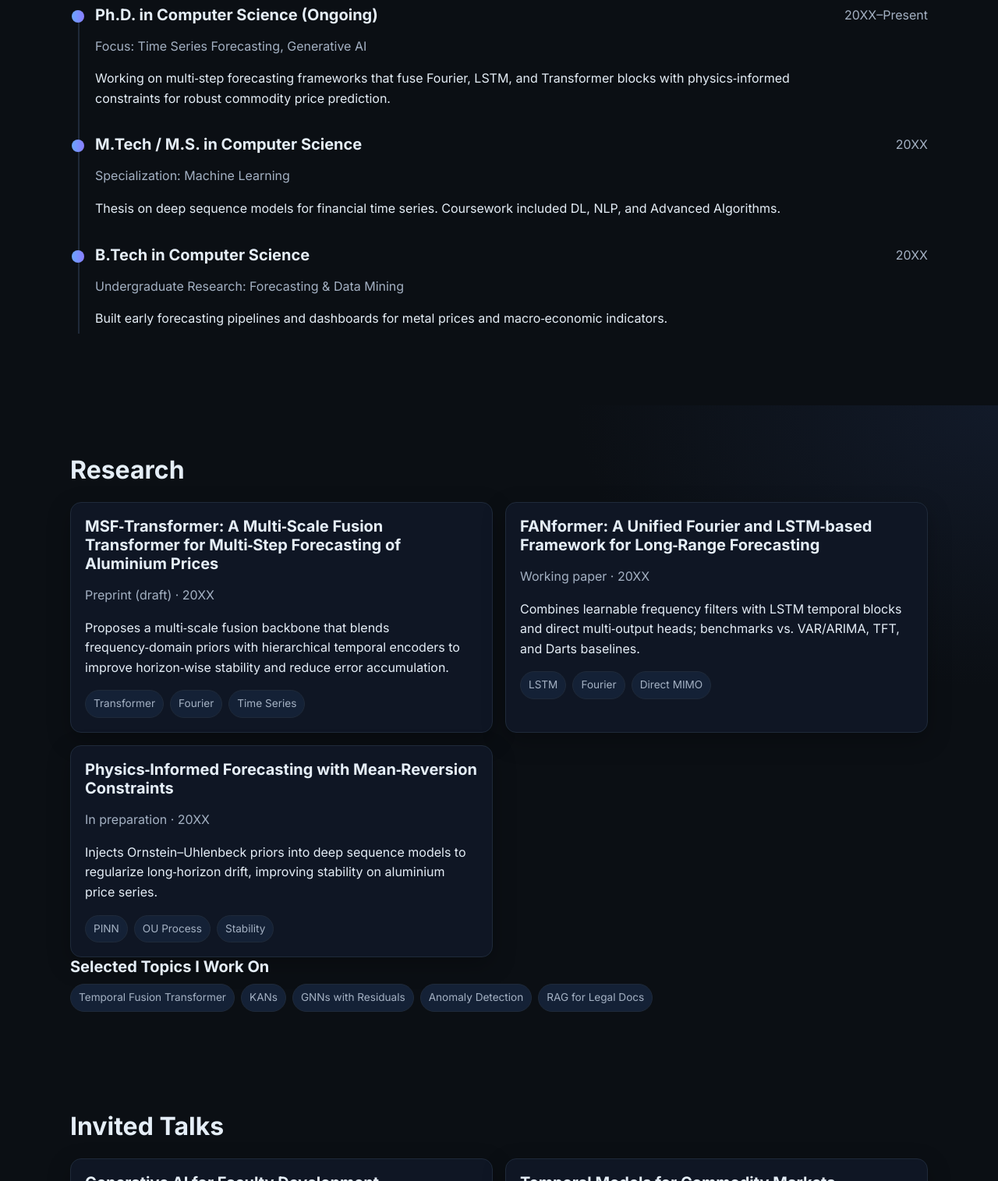
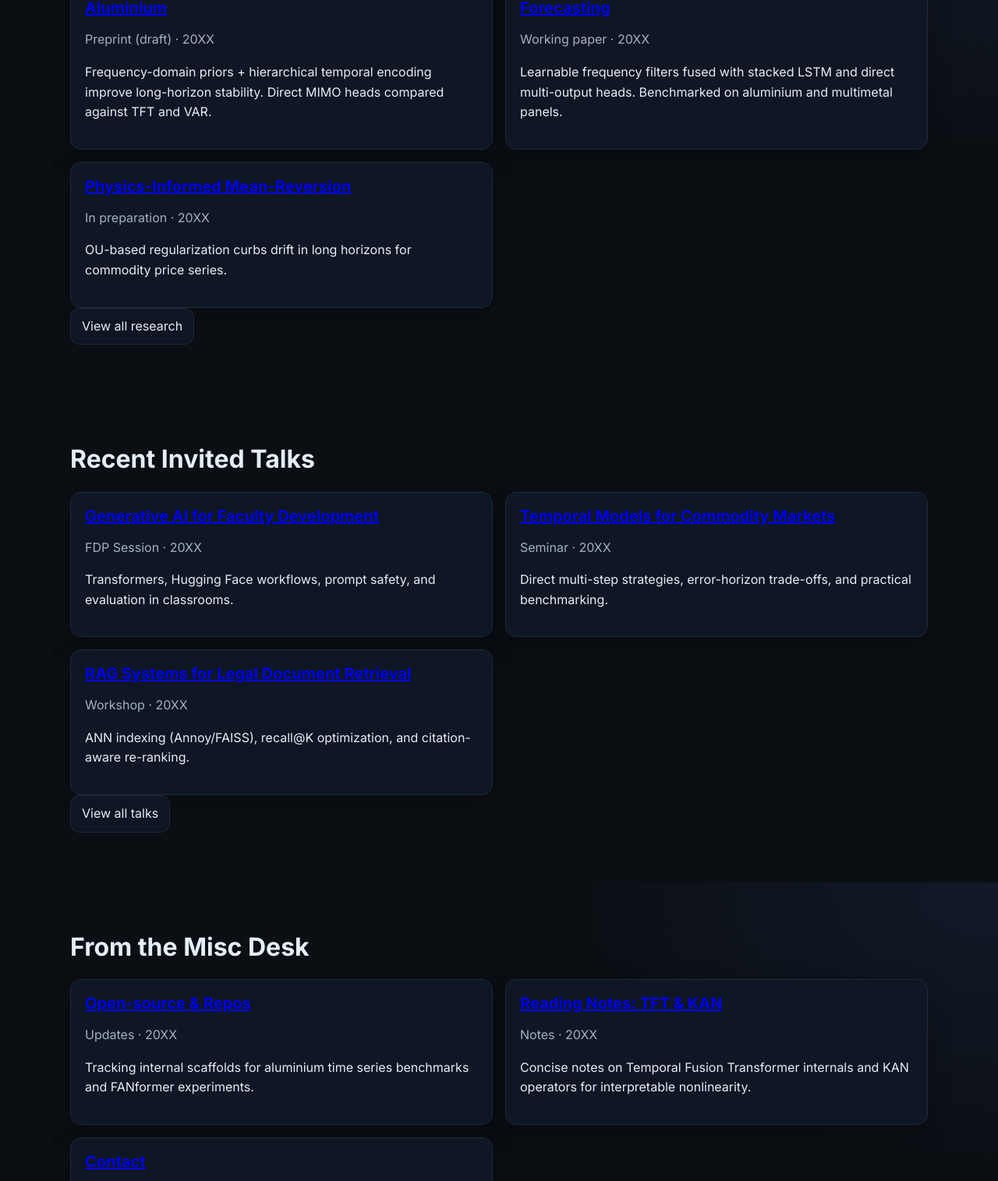
Before and after one commit to prof-manav/my-website, a plain HTML site: page index.html in a window 1280 px wide. Shown: the part 684-2199 px from the top of the page at 78% size. Drawn offline with Linux system fonts and the light colour scheme.

Commit message:
index.html

```diff
--- a/index.html
+++ b/index.html
@@ -1,19 +1,19 @@
 <!DOCTYPE html>
 <html lang="en">
 <head>
+  <title>Home — Muktinath Vishwakarma</title>
   <meta charset="UTF-8" />
   <meta name="viewport" content="width=device-width, initial-scale=1" />
-  <meta name="description" content="Personal website of Muktinath Vishwakarma — AI researcher. Portfolio, publications, invited talks, and more." />
-  <title>Muktinath Vishwakarma — Researcher</title>
   <link rel="stylesheet" href="styles.css" />
   <link rel="preconnect" href="https://fonts.googleapis.com">
   <link rel="preconnect" href="https://fonts.gstatic.com" crossorigin>
   <link href="https://fonts.googleapis.com/css2?family=Inter:wght@300;400;500;600;700&display=swap" rel="stylesheet">
+  <meta name="description" content="Home — summaries of latest research, invited talks, and misc updates by Muktinath Vishwakarma.">
 </head>
 <body>
   <header class="site-header">
     <div class="container header-inner">
-      <a href="#home" class="brand">
+      <a href="index.html" class="brand">
         <div class="avatar" aria-hidden="true">MV</div>
         <div class="brand-text">
           <span class="name">Muktinath Vishwakarma</span>
@@ -21,37 +21,33 @@
         </div>
       </a>
       <nav class="nav">
-        <a href="#home" class="nav-link">Home</a>
-        <a href="#education" class="nav-link">Education</a>
-        <a href="#research" class="nav-link">Research</a>
-        <a href="#talks" class="nav-link">Invited Talk</a>
-        <a href="#misc" class="nav-link">Misc</a>
+        <a href="index.html" class="nav-link">Home</a>
+        <a href="education.html" class="nav-link">Education</a>
+        <a href="research.html" class="nav-link">Research</a>
+        <a href="talks.html" class="nav-link">Invited Talk</a>
+        <a href="misc.html" class="nav-link">Misc</a>
       </nav>
     </div>
   </header>
-
   <main id="home">
-    <!-- HERO -->
     <section class="section hero">
       <div class="container grid two-col">
         <div class="col">
           <h1>Hello, I'm <span class="accent">Muktinath Vishwakarma</span></h1>
           <p class="lead">
-            I’m a researcher working at the intersection of <strong>time series forecasting</strong>,
-            <strong>generative AI</strong>, and <strong>graph learning</strong>.
-            My recent work explores <em>multi‑step forecasting</em> for commodity prices (especially aluminium),
-            integrating <em>Fourier, Transformer, LSTM</em> components and <em>physics‑informed constraints</em>.
+            Researcher focusing on <strong>multi-step time series forecasting</strong>, <strong>generative AI</strong>,
+            and <strong>graph learning</strong>. This homepage surfaces quick summaries of my latest work and updates.
           </p>
           <div class="cta-row">
-            <a class="btn primary" href="#research">See my research</a>
+            <a class="btn primary" href="research.html">Explore Research</a>
             <a class="btn" href="https://www.linkedin.com/in/muktinathv/" target="_blank" rel="noopener">LinkedIn</a>
           </div>
         </div>
         <div class="col">
           <div class="card hero-card">
             <ul class="quickfacts">
-              <li><span>Interests:</span> Multi‑step forecasting, TFT, KAN, PINNs, GNNs, RAG</li>
-              <li><span>Methods:</span> PyTorch, Darts, Optuna, VAR/ARIMA baselines</li>
+              <li><span>Interests:</span> MSF, TFT, KAN, PINNs, GNNs, RAG</li>
+              <li><span>Methods:</span> PyTorch, Darts, Optuna, VAR/ARIMA</li>
               <li><span>Keywords:</span> Aluminium, commodities, anomaly detection</li>
               <li><span>Location:</span> India</li>
             </ul>
@@ -60,142 +56,88 @@
       </div>
     </section>
 
-    <!-- EDUCATION -->
-    <section id="education" class="section">
+    <!-- Summaries: Research -->
+    <section class="section alt">
       <div class="container">
-        <h2>Education</h2>
-        <div class="timeline">
-          <article class="timeline-item">
-            <div class="dot" aria-hidden="true"></div>
-            <div class="content">
-              <h3>Ph.D. in Computer Science (Ongoing)</h3>
-              <p class="muted">Focus: Time Series Forecasting, Generative AI</p>
-              <p class="desc">Working on multi‑step forecasting frameworks that fuse Fourier, LSTM, and Transformer blocks with physics‑informed constraints for robust commodity price prediction.</p>
-            </div>
-            <span class="year">20XX–Present</span>
+        <h2>Latest in Research</h2>
+        <div class="card-list">
+          <article class="card">
+            <h3><a href="research.html#msf-transformer">MSF-Transformer: Multi-Scale Fusion for Aluminium</a></h3>
+            <p class="muted">Preprint (draft) · 20XX</p>
+            <p>Frequency-domain priors + hierarchical temporal encoding improve long-horizon stability. Direct MIMO heads compared against TFT and VAR.</p>
           </article>
-          <article class="timeline-item">
-            <div class="dot" aria-hidden="true"></div>
-            <div class="content">
-              <h3>M.Tech / M.S. in Computer Science</h3>
-              <p class="muted">Specialization: Machine Learning</p>
-              <p class="desc">Thesis on deep sequence models for financial time series. Coursework included DL, NLP, and Advanced Algorithms.</p>
-            </div>
-            <span class="year">20XX</span>
+          <article class="card">
+            <h3><a href="research.html#fanformer">FANformer: Fourier + LSTM for Long-Range Forecasting</a></h3>
+            <p class="muted">Working paper · 20XX</p>
+            <p>Learnable frequency filters fused with stacked LSTM and direct multi-output heads. Benchmarked on aluminium and multimetal panels.</p>
           </article>
-          <article class="timeline-item">
-            <div class="dot" aria-hidden="true"></div>
-            <div class="content">
-              <h3>B.Tech in Computer Science</h3>
-              <p class="muted">Undergraduate Research: Forecasting & Data Mining</p>
-              <p class="desc">Built early forecasting pipelines and dashboards for metal prices and macro‑economic indicators.</p>
-            </div>
-            <span class="year">20XX</span>
+          <article class="card">
+            <h3><a href="research.html#pinn-ou">Physics-Informed Mean-Reversion</a></h3>
+            <p class="muted">In preparation · 20XX</p>
+            <p>OU-based regularization curbs drift in long horizons for commodity price series.</p>
           </article>
         </div>
+        <div class="more-link"><a class="btn" href="research.html">View all research</a></div>
       </div>
     </section>
 
-    <!-- RESEARCH -->
-    <section id="research" class="section alt">
+    <!-- Summaries: Invited Talks -->
+    <section class="section">
       <div class="container">
-        <h2>Research</h2>
-
+        <h2>Recent Invited Talks</h2>
         <div class="card-list">
           <article class="card">
-            <h3>MSF‑Transformer: A Multi‑Scale Fusion Transformer for Multi‑Step Forecasting of Aluminium Prices</h3>
-            <p class="muted">Preprint (draft) · 20XX</p>
-            <p>Proposes a multi‑scale fusion backbone that blends frequency‑domain priors with hierarchical temporal encoders to improve horizon‑wise stability and reduce error accumulation.</p>
-            <ul class="tags"><li>Transformer</li><li>Fourier</li><li>Time Series</li></ul>
+            <h3><a href="talks.html#fdp-genai">Generative AI for Faculty Development</a></h3>
+            <p class="muted">FDP Session · 20XX</p>
+            <p>Transformers, Hugging Face workflows, prompt safety, and evaluation in classrooms.</p>
           </article>
-
           <article class="card">
-            <h3>FANformer: A Unified Fourier and LSTM‑based Framework for Long‑Range Forecasting</h3>
-            <p class="muted">Working paper · 20XX</p>
-            <p>Combines learnable frequency filters with LSTM temporal blocks and direct multi‑output heads; benchmarks vs. VAR/ARIMA, TFT, and Darts baselines.</p>
-            <ul class="tags"><li>LSTM</li><li>Fourier</li><li>Direct MIMO</li></ul>
+            <h3><a href="talks.html#temporal-commodity">Temporal Models for Commodity Markets</a></h3>
+            <p class="muted">Seminar · 20XX</p>
+            <p>Direct multi-step strategies, error-horizon trade-offs, and practical benchmarking.</p>
           </article>
-
           <article class="card">
-            <h3>Physics‑Informed Forecasting with Mean‑Reversion Constraints</h3>
-            <p class="muted">In preparation · 20XX</p>
-            <p>Injects Ornstein–Uhlenbeck priors into deep sequence models to regularize long‑horizon drift, improving stability on aluminium price series.</p>
-            <ul class="tags"><li>PINN</li><li>OU Process</li><li>Stability</li></ul>
+            <h3><a href="talks.html#rag-legal">RAG Systems for Legal Document Retrieval</a></h3>
+            <p class="muted">Workshop · 20XX</p>
+            <p>ANN indexing (Annoy/FAISS), recall@K optimization, and citation-aware re-ranking.</p>
           </article>
         </div>
-
-        <h3 class="subtle">Selected Topics I Work On</h3>
-        <div class="chips">
-          <span class="chip">Temporal Fusion Transformer</span>
-          <span class="chip">KANs</span>
-          <span class="chip">GNNs with Residuals</span>
-          <span class="chip">Anomaly Detection</span>
-          <span class="chip">RAG for Legal Docs</span>
-        </div>
+        <div class="more-link"><a class="btn" href="talks.html">View all talks</a></div>
       </div>
     </section>
 
-    <!-- INVITED TALKS -->
-    <section id="talks" class="section">
+    <!-- Summaries: Misc -->
+    <section class="section alt">
       <div class="container">
-        <h2>Invited Talks</h2>
+        <h2>From the Misc Desk</h2>
         <div class="card-list">
           <article class="card">
-            <h3>Generative AI for Faculty Development</h3>
-            <p class="muted">FDP Session · IIT/Institute, India · 20XX</p>
-            <p>Introduced transformer tooling, Hugging Face workflows, and responsible AI considerations for classroom and research use.</p>
+            <h3><a href="misc.html#open-source">Open-source & Repos</a></h3>
+            <p class="muted">Updates · 20XX</p>
+            <p>Tracking internal scaffolds for aluminium time series benchmarks and FANformer experiments.</p>
           </article>
           <article class="card">
-            <h3>Temporal Models for Commodity Markets</h3>
-            <p class="muted">Seminar · University/Industry Lab · 20XX</p>
-            <p>Covered direct multi‑step strategies, error‑horizon trade‑offs, and practical benchmarking with Optuna.</p>
+            <h3><a href="misc.html#reading-notes">Reading Notes: TFT & KAN</a></h3>
+            <p class="muted">Notes · 20XX</p>
+            <p>Concise notes on Temporal Fusion Transformer internals and KAN operators for interpretable nonlinearity.</p>
           </article>
           <article class="card">
-            <h3>RAG Systems for Legal Document Retrieval</h3>
-            <p class="muted">Workshop · Tech Meetup · 20XX</p>
-            <p>Demonstrated ANN indexing (Annoy/FAISS), recall@K optimization, and citation‑aware re‑ranking.</p>
+            <h3><a href="misc.html#contact">Contact</a></h3>
+            <p class="muted">Info</p>
+            <p>Reach me on LinkedIn for collaboration and speaking opportunities.</p>
           </article>
         </div>
-      </div>
-    </section>
-
-    <!-- MISC -->
-    <section id="misc" class="section alt">
-      <div class="container">
-        <h2>Misc</h2>
-        <div class="grid two-col">
-          <div class="col">
-            <div class="card">
-              <h3>Open‑source & Repos</h3>
-              <ul class="list">
-                <li><a href="#" aria-disabled="true">ts‑aluminium‑bench (private/dummy)</a></li>
-                <li><a href="#" aria-disabled="true">fanformer‑pytorch (private/dummy)</a></li>
-              </ul>
-            </div>
-          </div>
-          <div class="col">
-            <div class="card">
-              <h3>Contact</h3>
-              <p>Best way to reach me is via <a href="https://www.linkedin.com/in/muktinathv/" target="_blank" rel="noopener">LinkedIn</a>.</p>
-              <p class="muted">This site uses placeholder content. Replace with your details.</p>
-            </div>
-          </div>
-        </div>
+        <div class="more-link"><a class="btn" href="misc.html">See more</a></div>
       </div>
     </section>
   </main>
-
   <footer class="site-footer">
     <div class="container footer-inner">
       <span>© <span id="year"></span> Muktinath Vishwakarma</span>
       <span class="sep">·</span>
       <a href="https://www.linkedin.com/in/muktinathv/" target="_blank" rel="noopener">LinkedIn</a>
     </div>
+    <script>document.getElementById('year').textContent = new Date().getFullYear();</script>
   </footer>
-
-  <script>
-    // Update footer year without any framework
-    document.getElementById('year').textContent = new Date().getFullYear();
-  </script>
 </body>
 </html>
```
